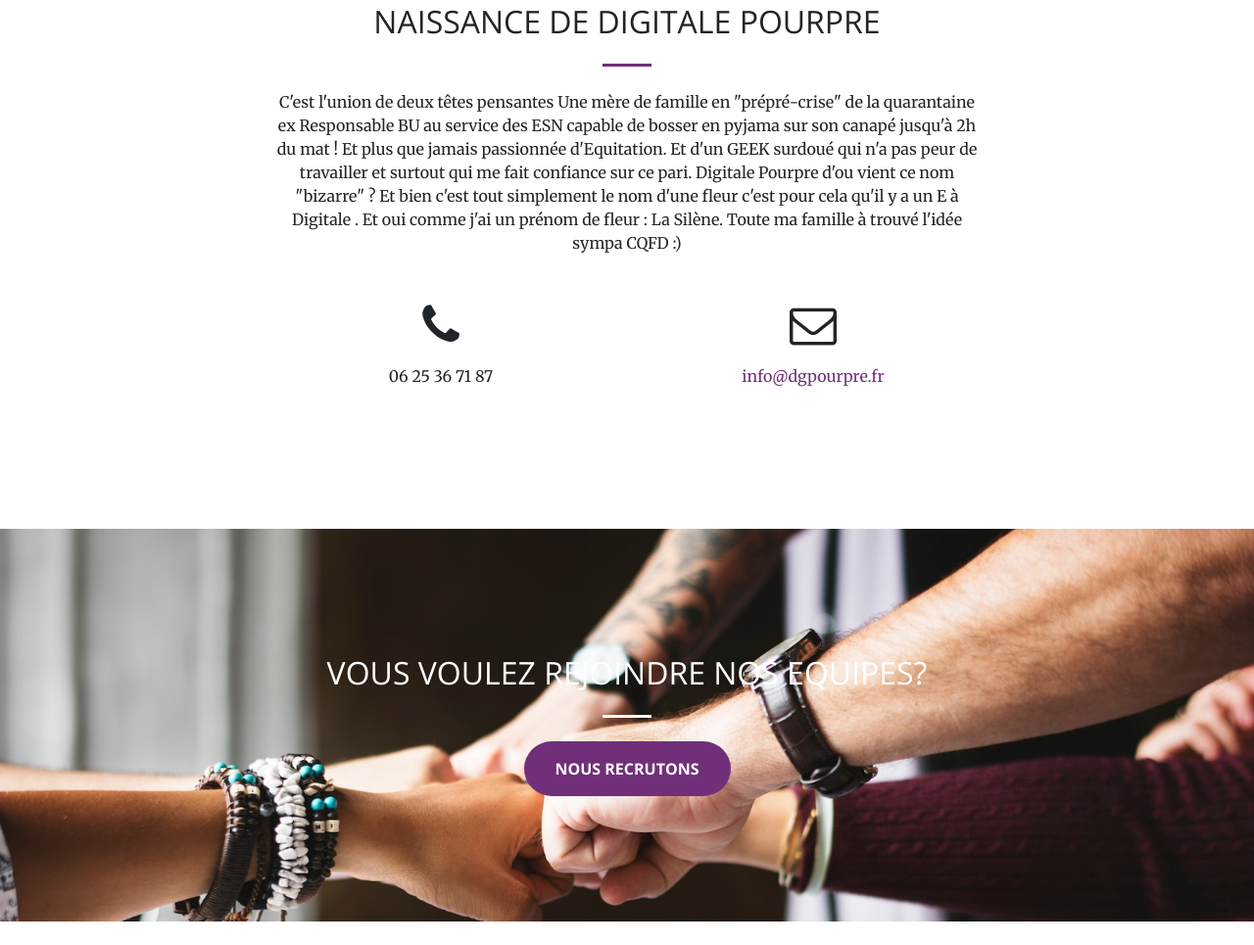
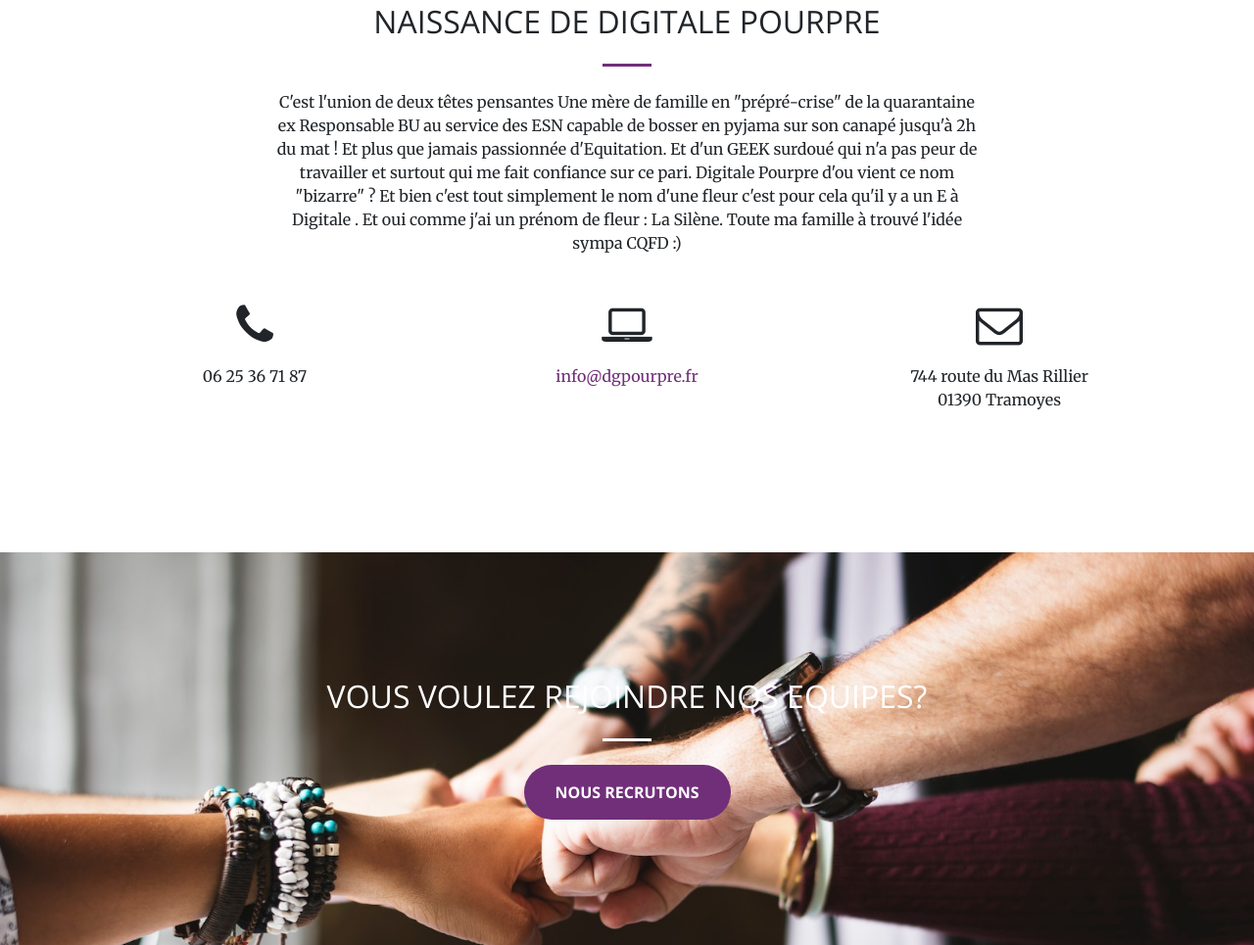
Before and after one commit to adeprem/digitalepourpre, a website: page index.html in a window 1280 px wide. Shown: the part 3720-4685 px from the top of the page at 98% size. Before the commit the page ends 4661 px from the top, so only its background shows below. Drawn offline with nearby package versions, Linux system fonts and the light colour scheme.

Commit message:
added adress in contact

```diff
--- a/index.html
+++ b/index.html
@@ -299,9 +299,16 @@
                     <p>06 25 36 71 87</p>
                   </div>
                   <div class="col-lg-4 mr-auto text-center">
+                    <i class="fa fa-laptop fa-3x mb-3 sr-contact"></i>
+                    <p>
+                      <a href="mailto:info@dgpourpre.fr">info@dgpourpre.fr</a>
+                    </p>
+                  </div>
+                  <div class="col-lg-4 mr-auto text-center">
                     <i class="fa fa-envelope-o fa-3x mb-3 sr-contact"></i>
                     <p>
-                      <a href="mailto:info@dgpourpre.fr">info@dgpourpre.fr</a>
+                      744 route du Mas Rillier <br>
+                      01390 Tramoyes
                     </p>
                   </div>
                 </div>
```
Also changed, not shown: jobs.html (+8 -1 lines). Lines whose indentation alone changed are shown as unchanged.
